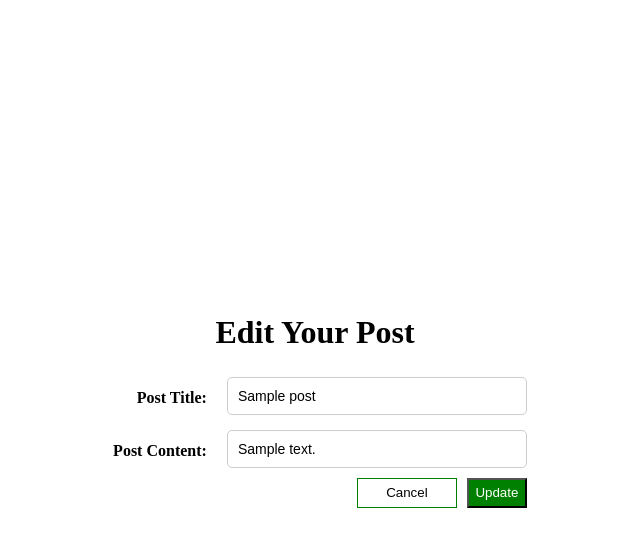
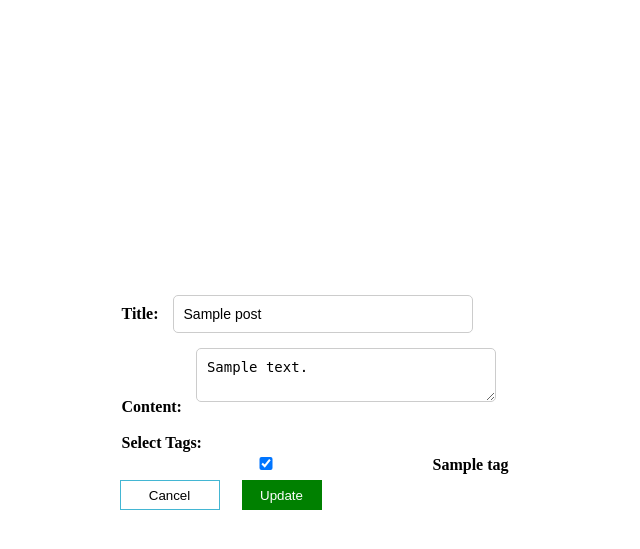
Before and after one commit to Troyts1/Many-To-Many-Exercise, a Flask app: page /posts/1/edit in a window 1280 px wide. Shown: the top 549 px of the page, without its empty margins (325-965 px from the left). Run offline with Flask 2, Linux system fonts and the light colour scheme; tables that the repository leaves empty hold one stand-in row (values such as "Sample post").

Commit message:
new commit

```diff
--- a/app.py
+++ b/app.py
@@ -13,12 +13,6 @@ app.app_context().push()
 
 connect_db(app)
 db.create_all()
-
-# @app.route('/')
-# def Home_Page():
-#     """Home page"""
-
-#     return redirect("/users")
 
 @app.route('/')
 def Home_Page():
@@ -97,27 +91,31 @@ def delete_users(user_id):
 
 # ************************************ posts routes ****************************************
 
+
 @app.route('/users/<int:user_id>/posts/new', methods=['GET'])
 def posts_new_form(user_id):
-    """Show post form form"""
-
+    # this is showing the users new post page
     user = User.query.get_or_404(user_id)
-    return render_template('posts/new_post_form.html', user=user)
+    tags = Tag.query.all()
+    return render_template('posts/new_post_form.html', user=user, tags=tags)
 
 
 @app.route('/users/<int:user_id>/posts/new', methods=["POST"])
 def posts_new(user_id):
-    """Handle form submission for creating a new post for a specific user"""
+    user = User.query.get_or_404(user_id)
+    title = request.form['title']
+    content = request.form['content']
+    selected_tags = request.form.getlist('tags')
+    new_post = Post(title=title, content=content, user=user)
 
-    user = User.query.get_or_404(user_id)
-    new_post = Post(title=request.form['title'],
-                    content=request.form['content'],
-                    user=user)
+    for tag_id in selected_tags:
+        tag = Tag.query.get_or_404(tag_id)
+        new_post.tags.append(tag)
 
     db.session.add(new_post)
     db.session.commit()
+
     flash(f"Post '{new_post.title}' added.")
-
     return redirect(f"/users/{user_id}")
 
 
@@ -125,7 +123,8 @@ def posts_new(user_id):
 def show_posts(post_id):
     """Show a page post info"""
     post = Post.query.get_or_404(post_id)
-    return render_template('posts/post_detail.html', post=post)
+    tags = post.tags
+    return render_template('posts/post_detail.html', post=post, tags=tags)
 
 
 @app.route('/posts/<int:post_id>/edit')
@@ -134,22 +133,29 @@ def posts_edit(post_id):
 
     post = Post.query.get_or_404(post_id)
     user = post.user
-    return render_template('posts/edit_page_post.html', post=post, user=user)
+    tags = Tag.query.all()
+    return render_template('posts/edit_page_post.html', post=post, user=user, tags=tags)
 
 
 @app.route('/posts/<int:post_id>/edit', methods=["POST"])
 def posts_update(post_id):
     """Form handler for updating a post"""
-
     post = Post.query.get_or_404(post_id)
     post.title = request.form['title']
     post.content = request.form['content']
 
-    db.session.add(post)
+    post.tags.clear()
+
+    selected_tags = request.form.getlist('tags')
+    for tag_id in selected_tags:
+        tag = Tag.query.get_or_404(tag_id)
+        post.tags.append(tag)
+
     db.session.commit()
     flash(f"Post '{post.title}' edited.")
 
     return redirect(f"/users/{post.user_id}")
+
 
 
 @app.route('/posts/<int:post_id>/delete', methods=["POST"])
--- a/templates/posts/edit_page_post.html
+++ b/templates/posts/edit_page_post.html
@@ -5,22 +5,28 @@ Edit Users
 {% endblock %}
 
 {% block content %}
-<div class="form_container">
-    <h1 id="edit_profile">Edit Your Post</h1>
-    <form action="/posts/{{ post.id }}/edit" method="POST" enctype="multipart/form-data">
-        <div class="form_div">
-            <label for="post_title">Post Title:</label>
-            <input type="text" id="post_title" placeholder="Place your title" name="title" value="{{ post.title }}" required>
-        </div>
-        <div class="form_div">
-            <label for="post_content">Post Content:</label>
-            <input type="text" id="post_content" cols="50" placeholder="Add your post" name="content" value="{{ post.content }}" required>
-        </div>
 
-        <div class="post_btns">
-            <button id="cancel_edit_post" type="button" class="btn btn-secondary" onclick="window.location.href='/posts/{{ post.id }}'">Cancel</button>
-            <button id="submit_edit_post" type="submit" class="btn btn-primary">Update</button>
-        </div>
-    </form>
-</div>
+<form method="POST">
+    <div class="form-group">
+        <label for="title">Title:</label>
+        <input type="text" class="form-control" id="title" name="title" value="{{ post.title }}">
+    </div>
+    <div class="form-group">
+        <label for="content">Content:</label>
+        <textarea class="form-control" id="content" name="content">{{ post.content }}</textarea>
+    </div>
+<br>
+    <div class="form-group">
+        <label>Select Tags:</label>
+        {% for tag in tags %}
+            <div class="form-check">
+                <input class="form-check-input" type="checkbox" name="tags" id="tag{{ tag.id }}" value="{{ tag.id }}" {% if tag in post.tags %}checked{% endif %}>
+                <label class="form-check-label" for="tag{{ tag.id }}">{{ tag.name }}</label>
+            </div>
+        {% endfor %}
+    </div>
+    <button type="button" onclick="window.location.href='/posts/{{ post.id }}'" class="cancel_general">Cancel</button>
+    <button type="submit" class="small_submit">Update</button>
+</form>
+
 {% endblock %}
```
Also changed, not shown: templates/posts/new_post_form.html (+12 -38 lines), templates/posts/post_detail.html (+7 -2 lines).
